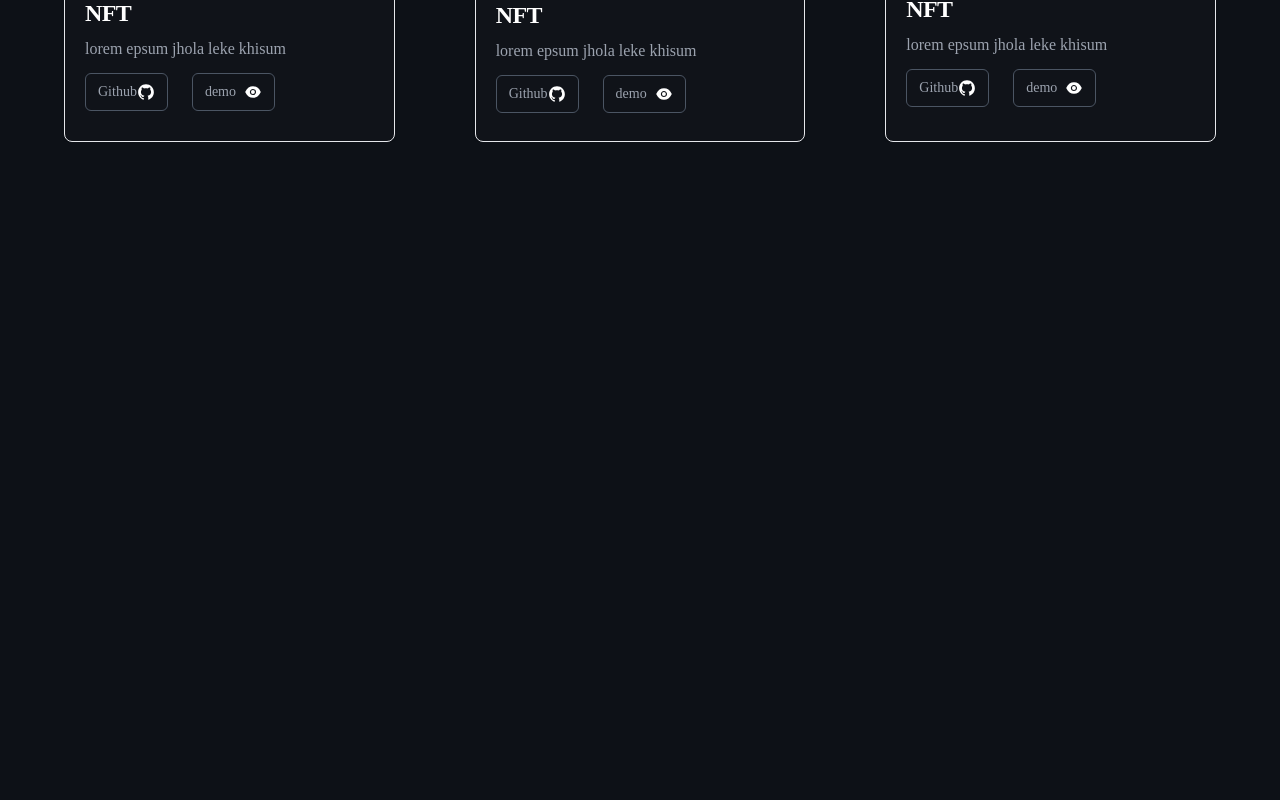
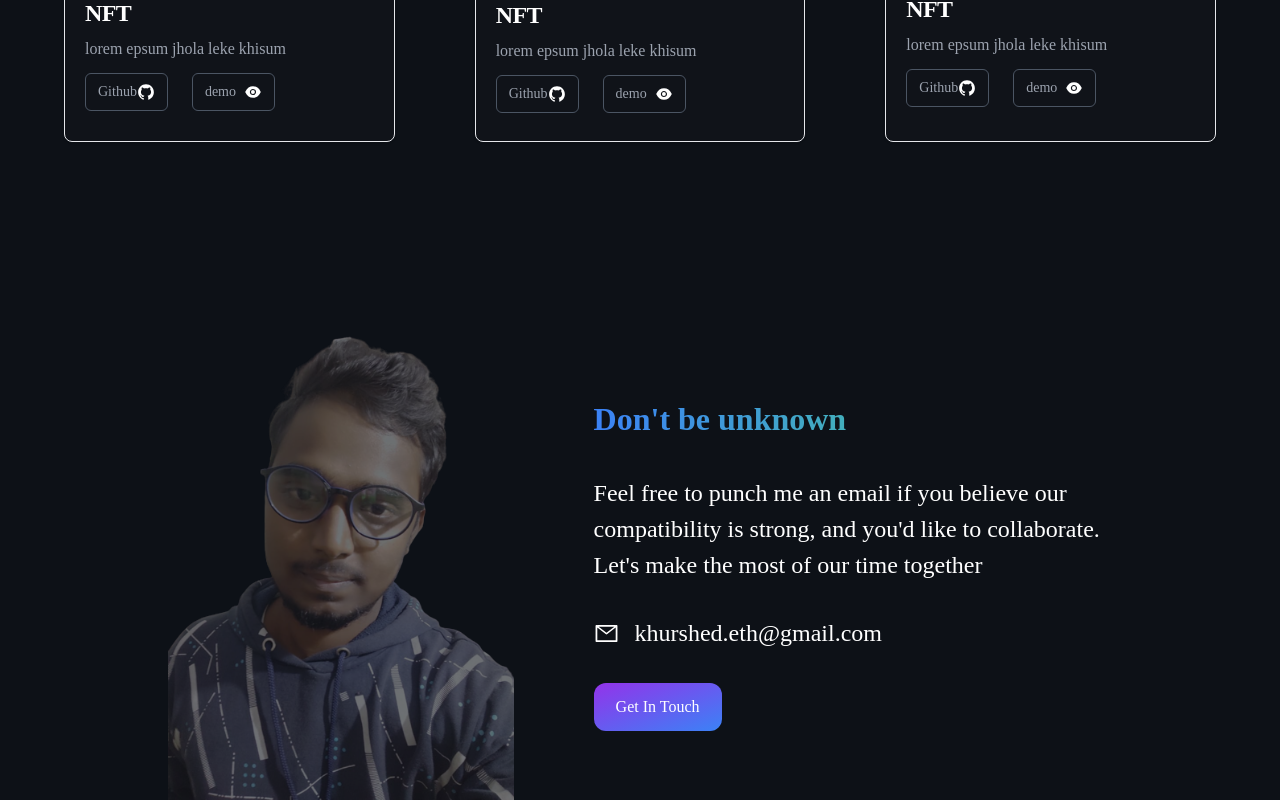
Before and after one commit to khurshedeth/data-entry, a Next.js app: page / in a window 1280 px wide. Shown: the part 2324-3124 px from the top of the page. Before the commit the page ends 2466 px from the top, so only its background shows below. Built offline with nearby package versions, Linux system fonts and the light colour scheme.

Commit message:
contact comp. completed

```diff
--- /dev/null
+++ b/components/Contact.js
@@ -0,0 +1,46 @@
+import React from "react";
+import Image from "next/image";
+import Avatar from "../assets/khurhed-photo-removebg-preview.png";
+import { motion } from "framer-motion";
+import { AiOutlineMail } from "react-icons/ai";
+function Contact() {
+  return (
+    <div
+      className=" mx-[4rem] max-lg:mx-[1rem] pt-[12rem] flex gap-[5rem] items-center justify-center"
+      id="contact"
+    >
+      <Image src={Avatar} alt="error" className=" w-[30%] max-lg:hidden opacity-40" />
+      <div className=" w-[45%] max-lg:w-[100%]">
+        <motion.h1
+          initial={{ opacity: 0 }}
+          whileInView={{ y: [-50, 0], opacity: 1 }}
+          transition={{ duration: 1 }}
+          className=" text-[2rem] font-bold mb-[2rem] text-transparent bg-clip-text bg-gradient-to-r from-blue-500 to-green-400"
+        >
+          Don't be unknown
+        </motion.h1>
+        <motion.div
+          initial={{ x: 0, y: 0 }}
+          whileInView={{ x: [100, 0], opacity: 1 }}
+          transition={{ duration: 1 }}
+        >
+          <p className=" text-[1.5rem] mb-[2rem]">
+            {" "}
+            Feel free to punch me an email if you believe our compatibility is
+            strong, and you'd like to collaborate. Let's make the most of our
+            time together
+          </p>
+          <h1 className="flex items-center gap-[1rem] text-[1.5rem] max-lg:text-[1rem]">
+            <AiOutlineMail className="w-[25px] h-[25px]" />
+            khurshed.eth@gmail.com
+          </h1>
+          <a href="mailto:khurshed.eth@gmail.com" className=" cursor-pointer mt-[2rem] relative inline-flex justify-center items-center p-0.5 mr-2 mb-2 overflow-hidden text-base font-medium text-gray-900 rounded-xl group bg-gradient-to-br from-purple-600 to-blue-500 group-hover:from-purple-600 group-hover:to-blue-500 hover:text-white dark:text-white focus:ring-4 focus:outline-none focus:ring-blue-300 dark:focus:ring-blue-800">
+            <span className=" relative px-5 py-2.5 rounded-md transition-all ease-in duration-75 dark:bg-gray-900 group-hover:bg-opacity-0">Get In Touch</span>
+          </a>
+        </motion.div>
+      </div>
+    </div>
+  );
+}
+
+export default Contact;
--- /dev/null
+++ b/components/Footer.js
@@ -0,0 +1,9 @@
+import React from 'react'
+
+function Footer() {
+  return (
+    <div>Footer</div>
+  )
+}
+
+export default Footer
--- a/pages/index.js
+++ b/pages/index.js
@@ -4,6 +4,7 @@ import NabBar from "../components/NabBar";
 import Hero from "../components/Hero";
 import About from "../components/About";
 import Projects from "../components/Projects";
+import Contact from "../components/Contact";
 
 export default function Home() {
   return (
@@ -19,6 +20,7 @@ export default function Home() {
         <Hero />
         <About />
         <Projects/>
+        <Contact/>
       </main>
     </div>
   );
```
